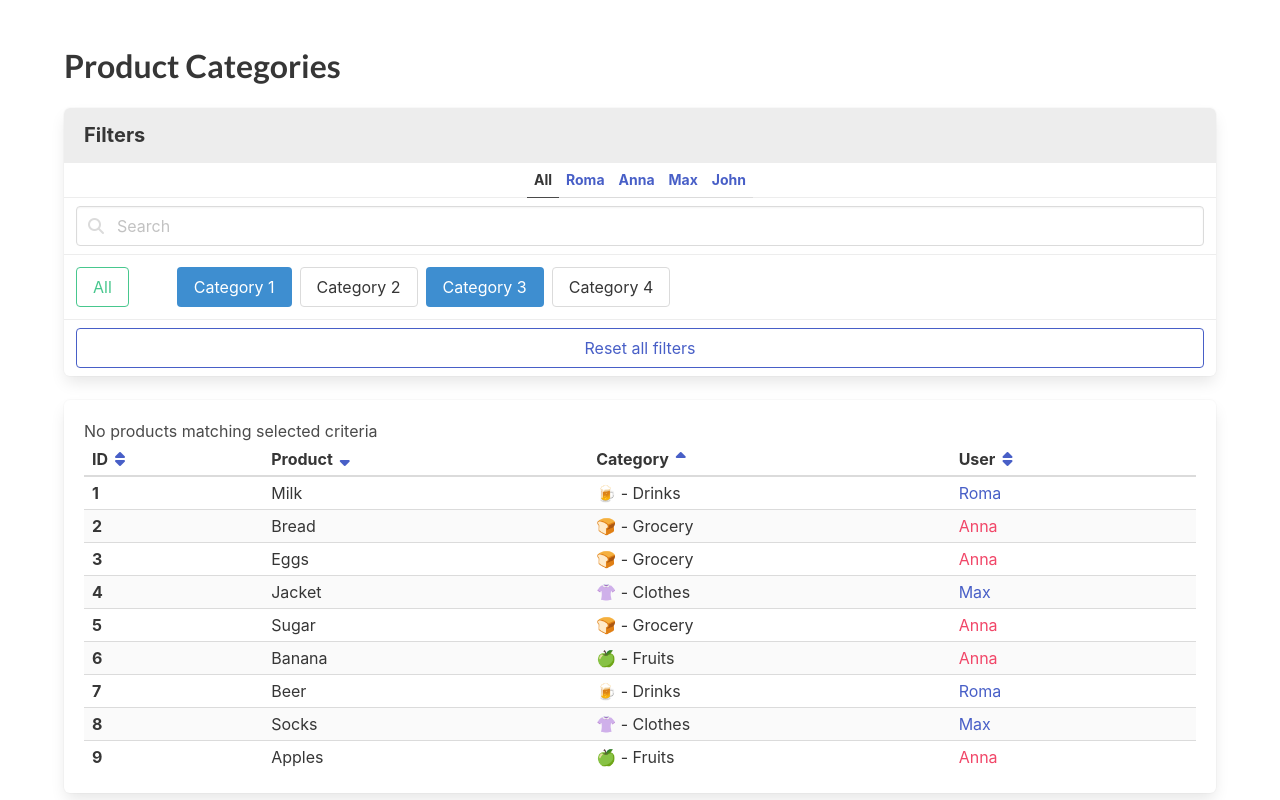
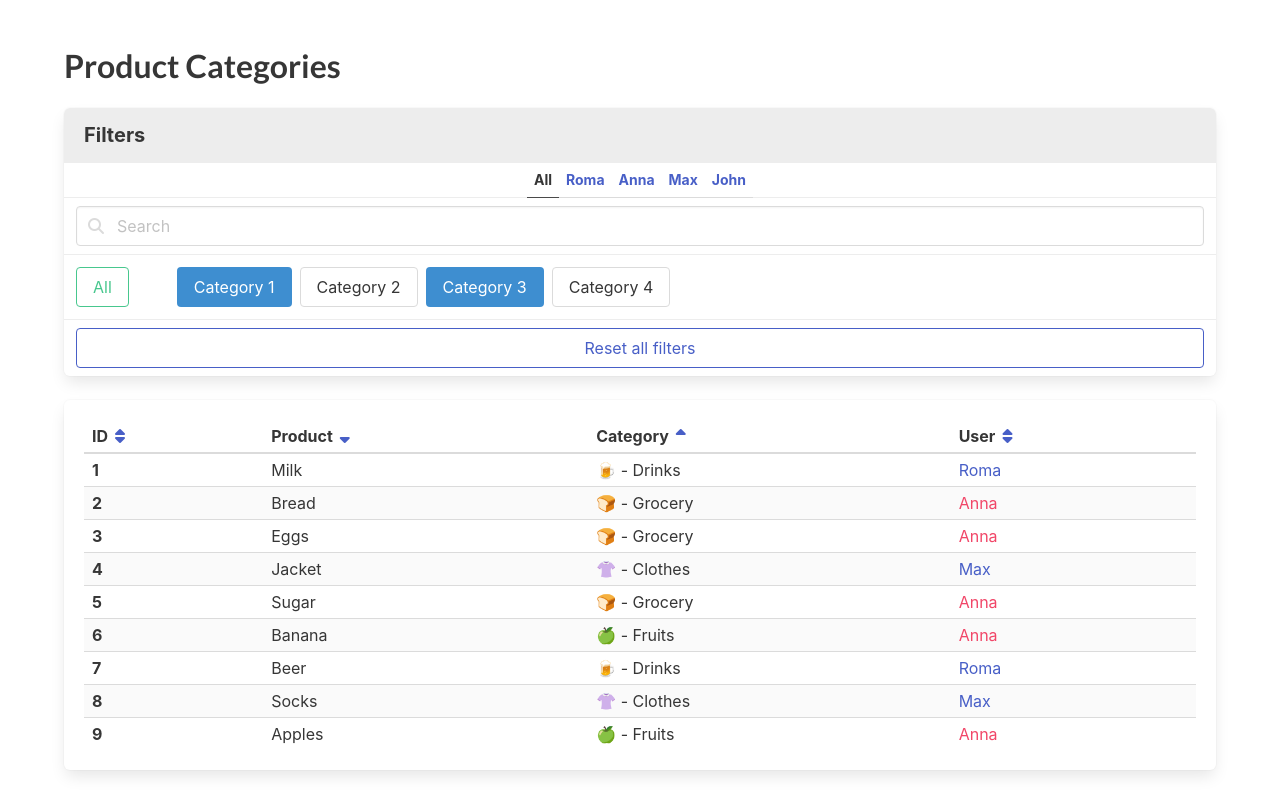
Before and after one commit to hattoriKanto/react_product-categories, a React (Create React App) app: page / in a window 1280 px wide. Built offline with nearby package versions, Linux system fonts and the light colour scheme.

Commit message:
add solution to task-4

```diff
--- a/src/App.jsx
+++ b/src/App.jsx
@@ -165,10 +165,11 @@ export const App = () => {
         </div>
 
         <div className="box table-container">
+          {visibleProducts.length === 0 ? (
             <p data-cy="NoMatchingMessage">
               No products matching selected criteria
             </p>
-
+          ) : (
             <table
               data-cy="ProductTable"
               className="table is-striped is-narrow is-fullwidth"
@@ -248,6 +249,7 @@ export const App = () => {
                 })}
               </tbody>
             </table>
+          )}
         </div>
       </div>
     </div>
```
Lines whose indentation alone changed are shown as unchanged.
